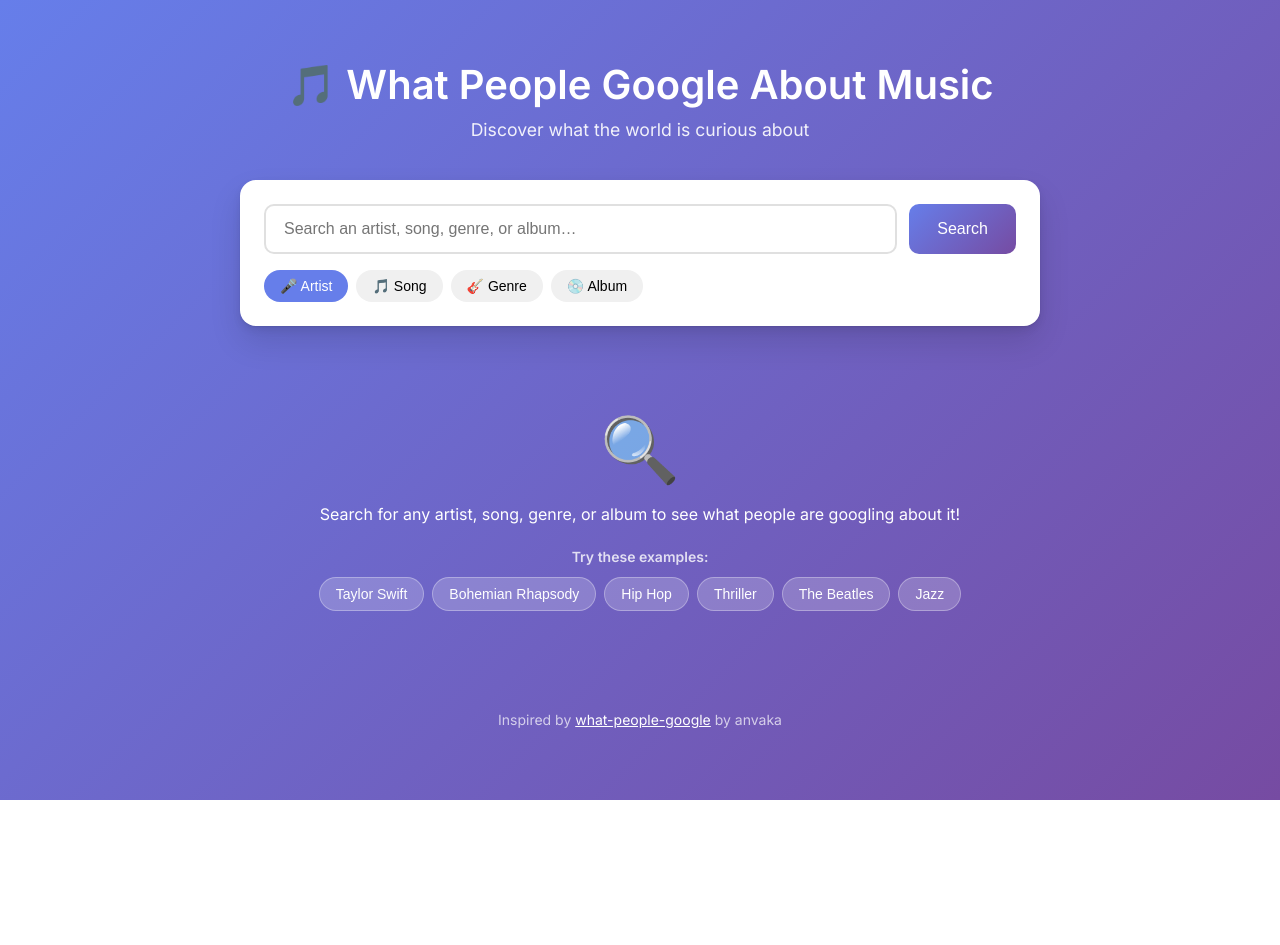
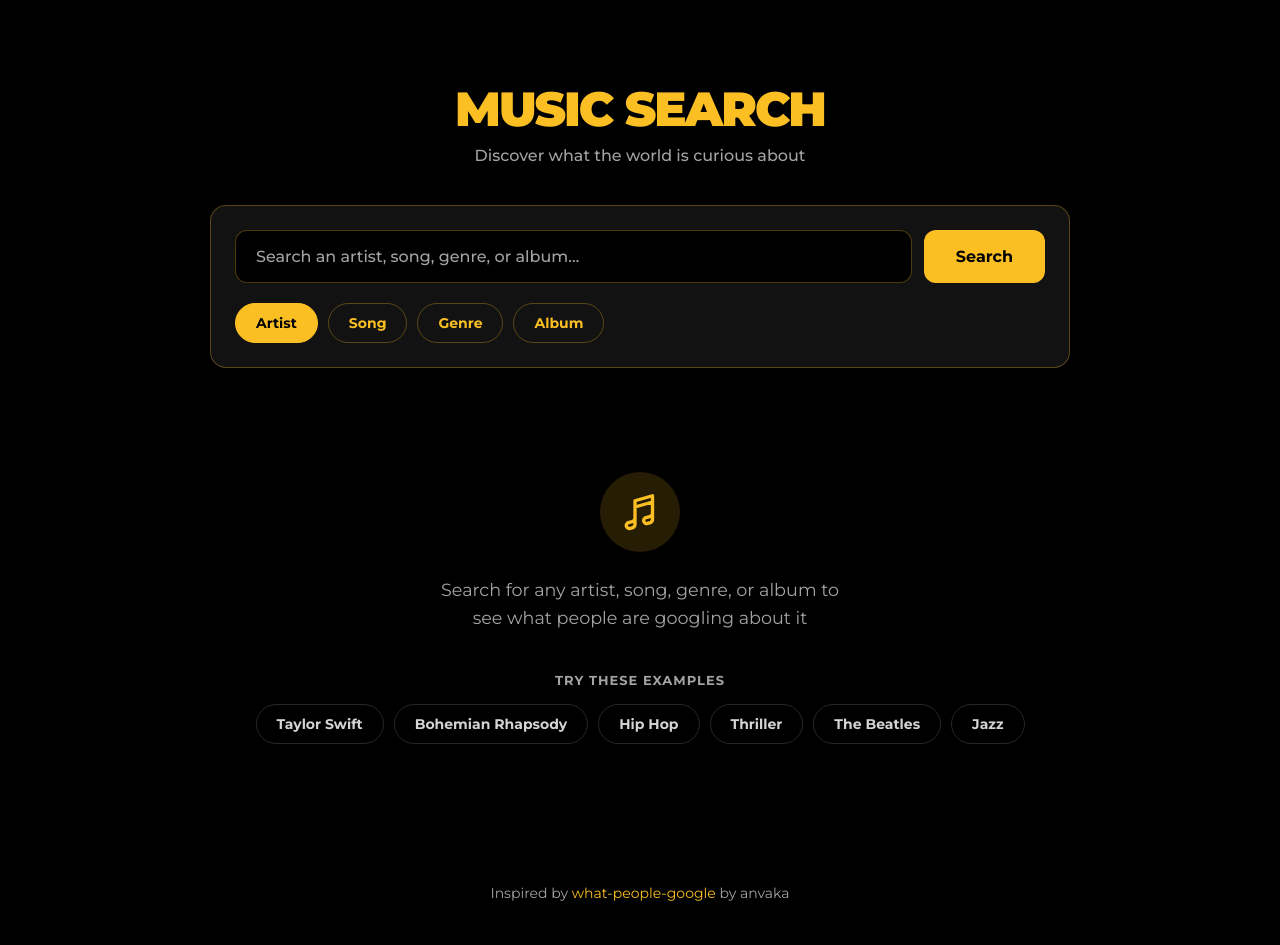
Before and after one commit to collectivewinca/what-people-google-music, a website with bundled scripts: page index.html in a window 1280 px wide. Before the commit the page ends 800 px from the top, so only its background shows below. Built offline with nearby package versions, Linux system fonts and the light colour scheme.

Commit message:
Redesign with MINY-inspired dark theme: black bg, amber accents, Montserrat font, glassmorphism cards

```diff
--- a/index.html
+++ b/index.html
@@ -2,135 +2,164 @@
 <html lang="en">
 <head>
   <meta charset="utf-8">
-  <meta name="viewport" content="width=device-width, initial-scale=1">
-  <meta name="theme-color" content="#667eea">
-  <title>What People Google About Music 🎵</title>
+  <meta name="viewport" content="width=device-width, initial-scale=1, maximum-scale=1, user-scalable=no">
+  <meta name="theme-color" content="#000000">
+  <title>What People Google About Music</title>
   <meta name="description" content="Discover what people search about your favorite artists, songs, and genres">
   <link rel="preconnect" href="https://fonts.googleapis.com">
   <link rel="preconnect" href="https://fonts.gstatic.com" crossorigin>
-  <link href="https://fonts.googleapis.com/css2?family=Inter:wght@400;500;600&display=swap" rel="stylesheet">
+  <link href="https://fonts.googleapis.com/css2?family=Montserrat:wght@400;500;700;900&display=swap" rel="stylesheet">
   <style>
     * { box-sizing: border-box; margin: 0; padding: 0; }
 
+    :root {
+      --amber: #fbbf24;
+      --amber-hover: #f59e0b;
+      --amber-dim: rgba(251, 191, 36, 0.3);
+      --amber-glow: rgba(251, 191, 36, 0.15);
+      --black: #000000;
+      --neutral-900: #0a0a0a;
+      --neutral-800: #171717;
+      --neutral-700: #262626;
+      --neutral-400: #a3a3a3;
+      --neutral-300: #d4d4d4;
+    }
+
     body {
-      font-family: 'Inter', -apple-system, sans-serif;
-      background: linear-gradient(135deg, #667eea 0%, #764ba2 100%);
+      font-family: 'Montserrat', -apple-system, sans-serif;
+      background: var(--black);
+      color: var(--neutral-300);
       min-height: 100vh;
-      padding: 20px;
+      overflow-x: hidden;
     }
 
     .container {
-      max-width: 800px;
+      max-width: 900px;
       margin: 0 auto;
+      padding: 20px;
     }
 
     header {
       text-align: center;
-      padding: 40px 20px;
-      color: white;
+      padding: 60px 20px 40px;
     }
 
-    h1 {
-      font-size: 2.5rem;
-      font-weight: 600;
-      margin-bottom: 10px;
-      text-wrap: balance;
+    .logo {
+      font-size: 3rem;
+      font-weight: 900;
+      color: var(--amber);
+      letter-spacing: -2px;
+      margin-bottom: 8px;
     }
 
     .subtitle {
-      opacity: 0.9;
-      font-size: 1.1rem;
+      color: var(--neutral-400);
+      font-size: 1rem;
+      font-weight: 500;
     }
 
     .search-box {
-      background: white;
+      background: rgba(23, 23, 23, 0.8);
+      backdrop-filter: blur(12px);
+      -webkit-backdrop-filter: blur(12px);
+      border: 1px solid var(--amber-dim);
       border-radius: 16px;
       padding: 24px;
-      box-shadow:
-        0 1px 2px rgba(0,0,0,0.07),
-        0 4px 8px rgba(0,0,0,0.07),
-        0 16px 32px rgba(0,0,0,0.12);
       margin-bottom: 24px;
     }
 
     .search-input-wrapper {
       display: flex;
       gap: 12px;
-      margin-bottom: 16px;
+      margin-bottom: 20px;
     }
 
     #search-input {
       flex: 1;
       min-width: 0;
-      padding: 14px 18px;
+      padding: 16px 20px;
       font-size: 16px;
-      border: 2px solid #e0e0e0;
-      border-radius: 10px;
+      font-family: 'Montserrat', sans-serif;
+      font-weight: 500;
+      background: var(--black);
+      border: 1px solid var(--amber-dim);
+      border-radius: 12px;
+      color: var(--neutral-300);
       transition: border-color 0.2s, box-shadow 0.2s;
     }
 
+    #search-input::placeholder {
+      color: var(--neutral-400);
+    }
+
     #search-input:focus-visible {
-      border-color: #667eea;
-      box-shadow: 0 0 0 3px rgba(102, 126, 234, 0.2);
+      border-color: var(--amber);
+      box-shadow: 0 0 0 3px var(--amber-glow);
       outline: none;
     }
 
     #search-btn {
-      padding: 14px 28px;
-      background: linear-gradient(135deg, #667eea 0%, #764ba2 100%);
-      color: white;
+      padding: 16px 32px;
+      background: var(--amber);
+      color: var(--black);
       border: none;
-      border-radius: 10px;
+      border-radius: 12px;
       font-size: 16px;
-      font-weight: 500;
+      font-family: 'Montserrat', sans-serif;
+      font-weight: 700;
       cursor: pointer;
-      transition: transform 0.2s, box-shadow 0.2s;
+      transition: background-color 0.2s, transform 0.2s;
     }
 
     #search-btn:hover {
-      transform: translateY(-2px);
-      box-shadow: 0 4px 12px rgba(102, 126, 234, 0.4);
+      background: var(--amber-hover);
+      transform: translateY(-1px);
     }
 
     #search-btn:focus-visible {
       outline: none;
-      box-shadow: 0 0 0 3px rgba(102, 126, 234, 0.4);
+      box-shadow: 0 0 0 3px var(--amber-dim);
     }
 
     #search-btn:disabled {
-      opacity: 0.6;
+      opacity: 0.5;
       cursor: not-allowed;
       transform: none;
     }
 
     .category-tabs {
       display: flex;
-      gap: 8px;
+      gap: 10px;
       flex-wrap: wrap;
     }
 
     .category-tab {
-      padding: 8px 16px;
-      background: #f0f0f0;
-      border: none;
-      border-radius: 20px;
+      padding: 10px 20px;
+      background: transparent;
+      border: 1px solid var(--amber-dim);
+      border-radius: 9999px;
       font-size: 14px;
+      font-family: 'Montserrat', sans-serif;
+      font-weight: 600;
+      color: var(--amber);
       cursor: pointer;
-      transition: background-color 0.2s, color 0.2s;
+      transition: background-color 0.2s, border-color 0.2s;
     }
 
     .category-tab.active {
-      background: #667eea;
-      color: white;
+      background: var(--amber);
+      border-color: var(--amber);
+      color: var(--black);
     }
 
     .category-tab:focus-visible {
       outline: none;
-      box-shadow: 0 0 0 3px rgba(102, 126, 234, 0.4);
+      box-shadow: 0 0 0 3px var(--amber-glow);
     }
 
     .category-tab:hover:not(.active) {
-      background: #e0e0e0;
+      background: var(--amber-glow);
+      border-color: var(--amber);
     }
 
     .results {
@@ -139,21 +168,27 @@
     }
 
     .result-card {
-      background: white;
-      border-radius: 12px;
-      padding: 20px;
-      box-shadow:
-        0 1px 2px rgba(0,0,0,0.04),
-        0 4px 12px rgba(0,0,0,0.08);
+      background: rgba(23, 23, 23, 0.6);
+      backdrop-filter: blur(8px);
+      -webkit-backdrop-filter: blur(8px);
+      border: 1px solid rgba(38, 38, 38, 0.8);
+      border-radius: 16px;
+      padding: 24px;
+      transition: border-color 0.2s, transform 0.2s;
+    }
+
+    .result-card:hover {
+      border-color: var(--amber-dim);
+      transform: translateY(-2px);
     }
 
     .result-card h3 {
-      font-size: 14px;
-      color: #667eea;
-      margin-bottom: 12px;
-      font-weight: 600;
+      font-size: 13px;
+      color: var(--amber);
+      margin-bottom: 16px;
+      font-weight: 700;
       text-transform: uppercase;
-      letter-spacing: 0.5px;
+      letter-spacing: 1px;
     }
 
     .suggestion-list {
@@ -161,10 +196,11 @@
     }
 
     .suggestion-item {
-      padding: 10px 0;
-      border-bottom: 1px solid #f0f0f0;
-      color: #555;
+      padding: 12px 0;
+      border-bottom: 1px solid var(--neutral-800);
+      color: var(--neutral-300);
       font-size: 15px;
+      font-weight: 500;
     }
 
     .suggestion-item:last-child {
@@ -172,38 +208,43 @@
     }
 
     .suggestion-item b {
-      color: #333;
-      font-weight: 500;
+      color: white;
+      font-weight: 700;
     }
 
     .suggestion-item a {
       color: inherit;
       text-decoration: none;
+      transition: color 0.2s;
     }
 
     .suggestion-item a:hover {
-      color: #667eea;
+      color: var(--amber);
     }
 
     .suggestion-item a:focus-visible {
-      outline: 2px solid #667eea;
+      outline: 2px solid var(--amber);
       outline-offset: 2px;
     }
 
     .loading {
       text-align: center;
-      padding: 40px;
-      color: white;
+      padding: 60px 20px;
     }
 
     .loading-spinner {
-      width: 40px;
-      height: 40px;
-      border: 3px solid rgba(255,255,255,0.3);
-      border-top-color: white;
+      width: 48px;
+      height: 48px;
+      border: 3px solid var(--neutral-800);
+      border-top-color: var(--amber);
       border-radius: 50%;
       animation: spin 1s linear infinite;
-      margin: 0 auto 16px;
+      margin: 0 auto 20px;
+    }
+
+    .loading p {
+      color: var(--neutral-400);
+      font-weight: 500;
     }
 
     @keyframes spin {
@@ -213,8 +254,8 @@
     @media (prefers-reduced-motion: reduce) {
       .loading-spinner {
         animation: none;
-        border-top-color: rgba(255,255,255,0.3);
-        border-right-color: white;
+        border-top-color: var(--neutral-800);
+        border-right-color: var(--amber);
       }
       *, *::before, *::after {
         transition-duration: 0.01ms !important;
@@ -223,87 +264,126 @@
 
     .empty-state {
       text-align: center;
-      padding: 60px 20px;
-      color: white;
+      padding: 80px 20px;
     }
 
-    .empty-state .emoji {
-      font-size: 4rem;
-      margin-bottom: 16px;
+    .empty-state .icon {
+      width: 80px;
+      height: 80px;
+      margin: 0 auto 24px;
+      background: var(--amber-glow);
+      border-radius: 50%;
+      display: flex;
+      align-items: center;
+      justify-content: center;
+    }
+
+    .empty-state .icon svg {
+      width: 40px;
+      height: 40px;
+      stroke: var(--amber);
+    }
+
+    .empty-state p {
+      color: var(--neutral-400);
+      font-size: 1.1rem;
+      max-width: 400px;
+      margin: 0 auto;
+      line-height: 1.6;
     }
 
     .examples {
-      margin-top: 24px;
+      margin-top: 40px;
     }
 
     .examples h4 {
-      font-size: 14px;
-      margin-bottom: 12px;
-      opacity: 0.8;
+      font-size: 13px;
+      font-weight: 700;
+      text-transform: uppercase;
+      letter-spacing: 1px;
+      margin-bottom: 16px;
+      color: var(--neutral-400);
     }
 
     .example-chips {
       display: flex;
-      gap: 8px;
+      gap: 10px;
       flex-wrap: wrap;
       justify-content: center;
     }
 
     .example-chip {
-      padding: 8px 16px;
-      background: rgba(255,255,255,0.2);
-      border: 1px solid rgba(255,255,255,0.3);
-      border-radius: 20px;
-      color: white;
+      padding: 10px 20px;
+      background: transparent;
+      border: 1px solid var(--neutral-700);
+      border-radius: 9999px;
+      color: var(--neutral-300);
       font-size: 14px;
+      font-family: 'Montserrat', sans-serif;
+      font-weight: 600;
       cursor: pointer;
-      transition: background-color 0.2s;
+      transition: background-color 0.2s, border-color 0.2s, color 0.2s;
     }
 
     .example-chip:hover {
-      background: rgba(255,255,255,0.3);
+      background: var(--amber-glow);
+      border-color: var(--amber);
+      color: var(--amber);
     }
 
     .example-chip:focus-visible {
       outline: none;
-      box-shadow: 0 0 0 3px rgba(255,255,255,0.5);
+      box-shadow: 0 0 0 3px var(--amber-glow);
     }
 
     .error {
-      background: #fee;
-      color: #c00;
-      padding: 16px;
-      border-radius: 8px;
+      background: rgba(239, 68, 68, 0.1);
+      border: 1px solid rgba(239, 68, 68, 0.3);
+      color: #f87171;
+      padding: 16px 20px;
+      border-radius: 12px;
       margin-bottom: 16px;
+      font-weight: 500;
     }
 
     footer {
       text-align: center;
-      padding: 40px 20px;
-      color: rgba(255,255,255,0.7);
+      padding: 60px 20px 40px;
+    }
+
+    footer p {
+      color: var(--neutral-400);
       font-size: 14px;
     }
 
     footer a {
-      color: white;
+      color: var(--amber);
+      text-decoration: none;
+      transition: color 0.2s;
+    }
+
+    footer a:hover {
+      color: var(--amber-hover);
     }
 
     footer a:focus-visible {
-      outline: 2px solid white;
+      outline: 2px solid var(--amber);
       outline-offset: 2px;
     }
 
     @media (max-width: 600px) {
-      h1 { font-size: 1.8rem; }
+      .logo { font-size: 2.2rem; }
+      header { padding: 40px 20px 30px; }
       .search-input-wrapper { flex-direction: column; }
       #search-btn { width: 100%; }
+      .empty-state { padding: 60px 20px; }
     }
   </style>
 </head>
 <body>
   <div class="container">
     <header>
-      <h1>🎵 What People Google About Music</h1>
+      <h1 class="logo">MUSIC SEARCH</h1>
       <p class="subtitle">Discover what the world is curious about</p>
     </header>
 
@@ -315,19 +395,23 @@
           <button id="search-btn" type="button">Search</button>
         </div>
         <div class="category-tabs" role="tablist" aria-label="Category">
-          <button class="category-tab active" data-category="artist" role="tab" aria-selected="true">🎤 Artist</button>
-          <button class="category-tab" data-category="song" role="tab" aria-selected="false">🎵 Song</button>
-          <button class="category-tab" data-category="genre" role="tab" aria-selected="false">🎸 Genre</button>
-          <button class="category-tab" data-category="album" role="tab" aria-selected="false">💿 Album</button>
+          <button class="category-tab active" data-category="artist" role="tab" aria-selected="true">Artist</button>
+          <button class="category-tab" data-category="song" role="tab" aria-selected="false">Song</button>
+          <button class="category-tab" data-category="genre" role="tab" aria-selected="false">Genre</button>
+          <button class="category-tab" data-category="album" role="tab" aria-selected="false">Album</button>
         </div>
       </div>
 
       <div id="results-container" aria-live="polite">
         <div class="empty-state">
-          <div class="emoji" aria-hidden="true">🔍</div>
-          <p>Search for any artist, song, genre, or album to see what people are googling about it!</p>
+          <div class="icon" aria-hidden="true">
+            <svg xmlns="http://www.w3.org/2000/svg" fill="none" viewBox="0 0 24 24" stroke-width="2" stroke="currentColor">
+              <path stroke-linecap="round" stroke-linejoin="round" d="m9 9 10.5-3m0 6.553v3.75a2.25 2.25 0 0 1-1.632 2.163l-1.32.377a1.803 1.803 0 1 1-.99-3.467l2.31-.66a2.25 2.25 0 0 0 1.632-2.163Zm0 0V2.25L9 5.25v10.303m0 0v3.75a2.25 2.25 0 0 1-1.632 2.163l-1.32.377a1.803 1.803 0 0 1-.99-3.467l2.31-.66A2.25 2.25 0 0 0 9 15.553Z" />
+            </svg>
+          </div>
+          <p>Search for any artist, song, genre, or album to see what people are googling about it</p>
           <div class="examples">
-            <h4>Try these examples:</h4>
+            <h4>Try these examples</h4>
             <div class="example-chips">
               <button class="example-chip" data-query="Taylor Swift" data-category="artist" type="button">Taylor Swift</button>
               <button class="example-chip" data-query="Bohemian Rhapsody" data-category="song" type="button">Bohemian Rhapsody</button>
```
Also changed, not shown: index.js (+6 -2 lines).
